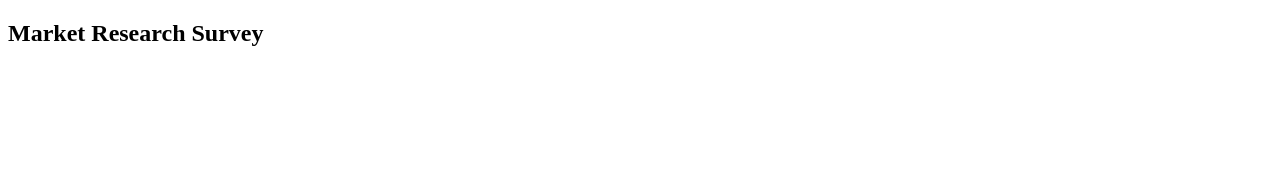
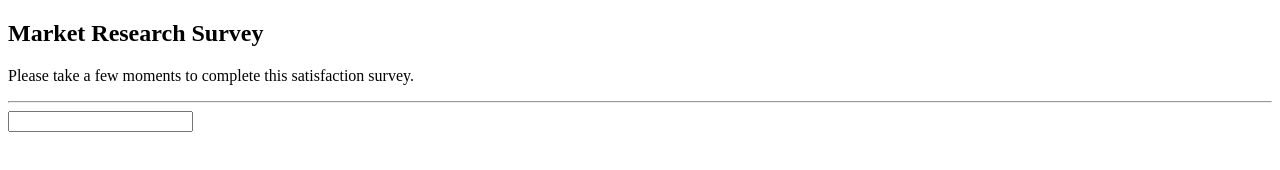
Before and after one commit to LuuLeThaiSon/CodeGym2022, a plain HTML site: page Lesson_5.3_Table_Form/form_1.html in a window 1280 px wide. Drawn offline with Linux system fonts and the light colour scheme.

Commit message:
Update form_1.html

```diff
--- a/Lesson_5.3_Table_Form/form_1.html
+++ b/Lesson_5.3_Table_Form/form_1.html
@@ -8,6 +8,10 @@
 </head>
 <body>
     <h2>Market Research Survey</h2>
-
+    <p>Please take a few moments to complete this satisfaction survey.</p>
+    <hr>
+    <form action="">
+        <input type="text">
+    </form>
 </body>
 </html>
```
